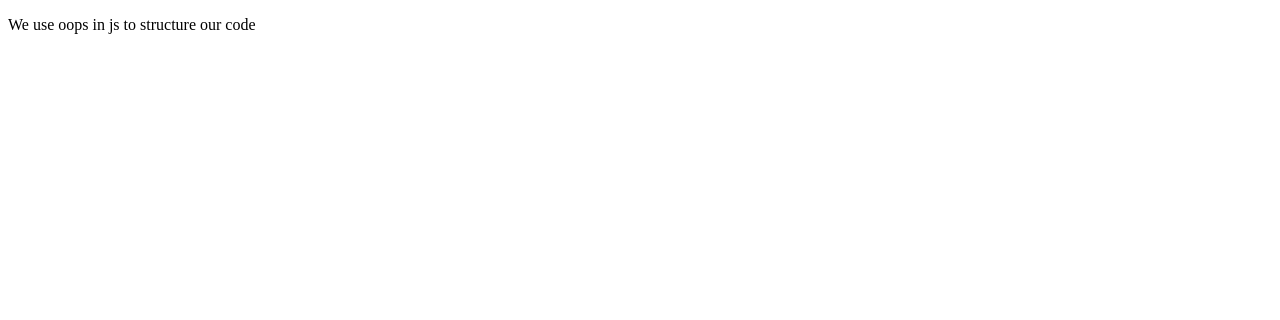
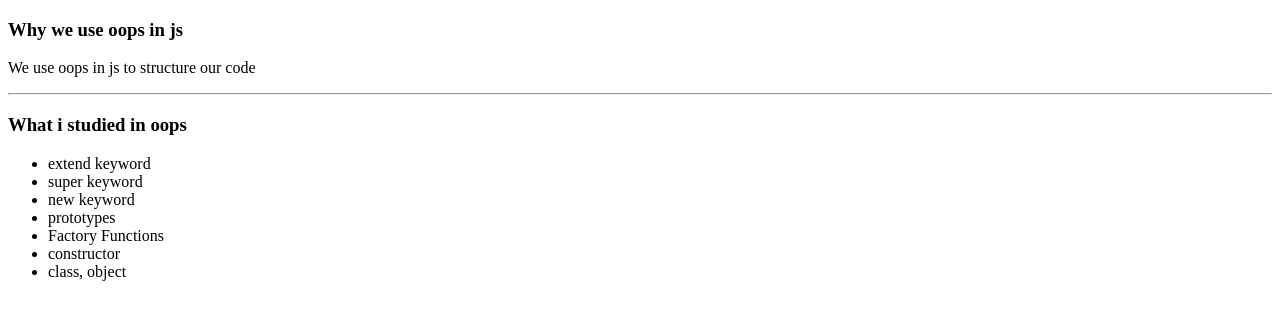
Before and after one commit to FaizanTechie/Javascript-learning, a plain HTML site: page JS Oops/index.html in a window 1280 px wide. Drawn offline with Linux system fonts and the light colour scheme.

Commit message:
Learning

```diff
--- a/JS Oops/index.html
+++ b/JS Oops/index.html
@@ -6,6 +6,20 @@
     <title>Js Oops Concept</title>
   </head>
   <body>
+    <h3>Why we use oops in js</h3>
     <p>We use oops in js to structure our code</p>
+    <hr />
+    <h3>What i studied in oops</h3>
+    <p>
+        <ul>
+            <li>extend keyword</li>
+            <li>super keyword</li>
+            <li>new keyword</li>
+            <li>prototypes</li>
+            <li>Factory Functions</li>
+            <li>constructor</li>
+            <li>class, object</li>
+        </ul>
+    </p>
   </body>
 </html>
```
